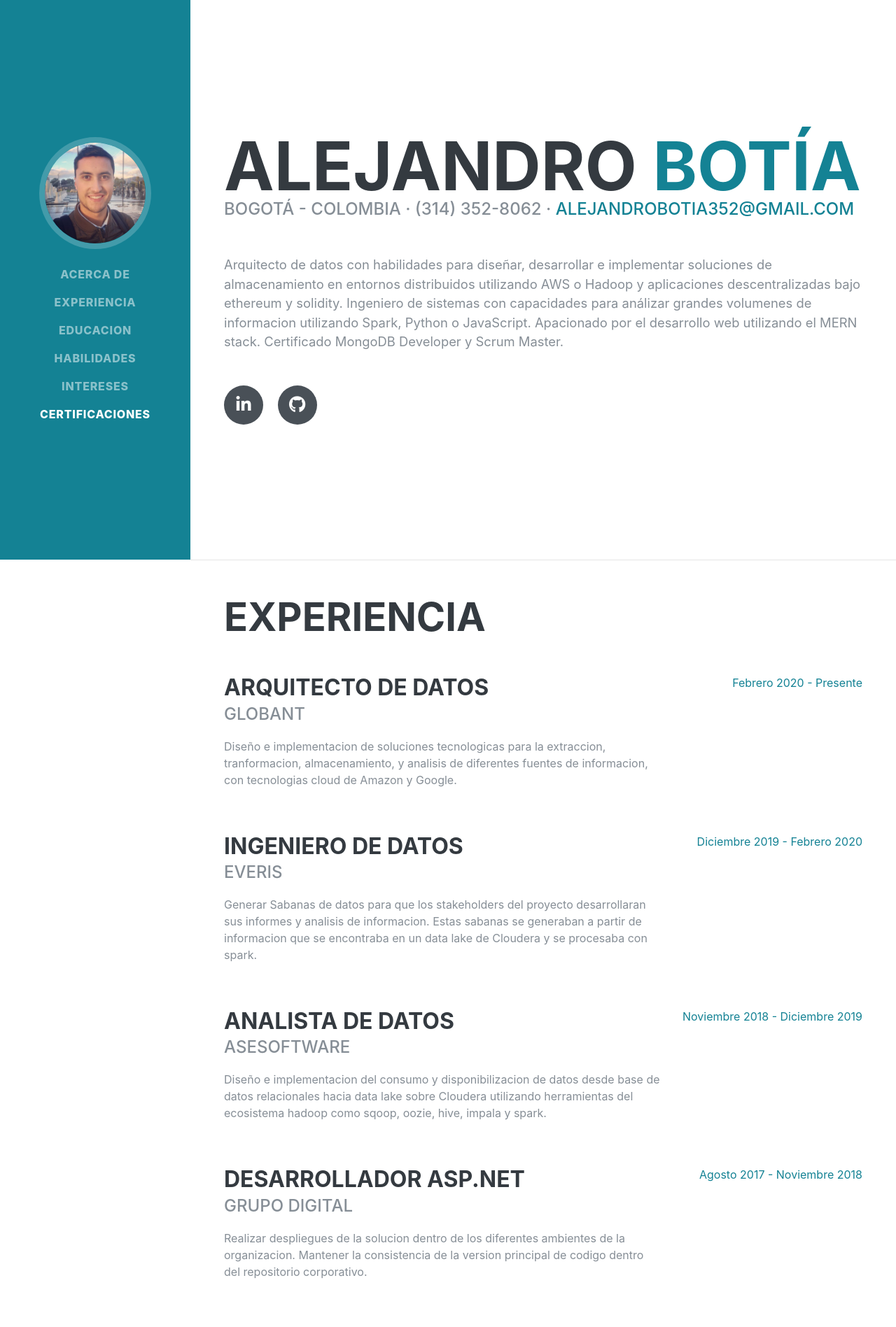
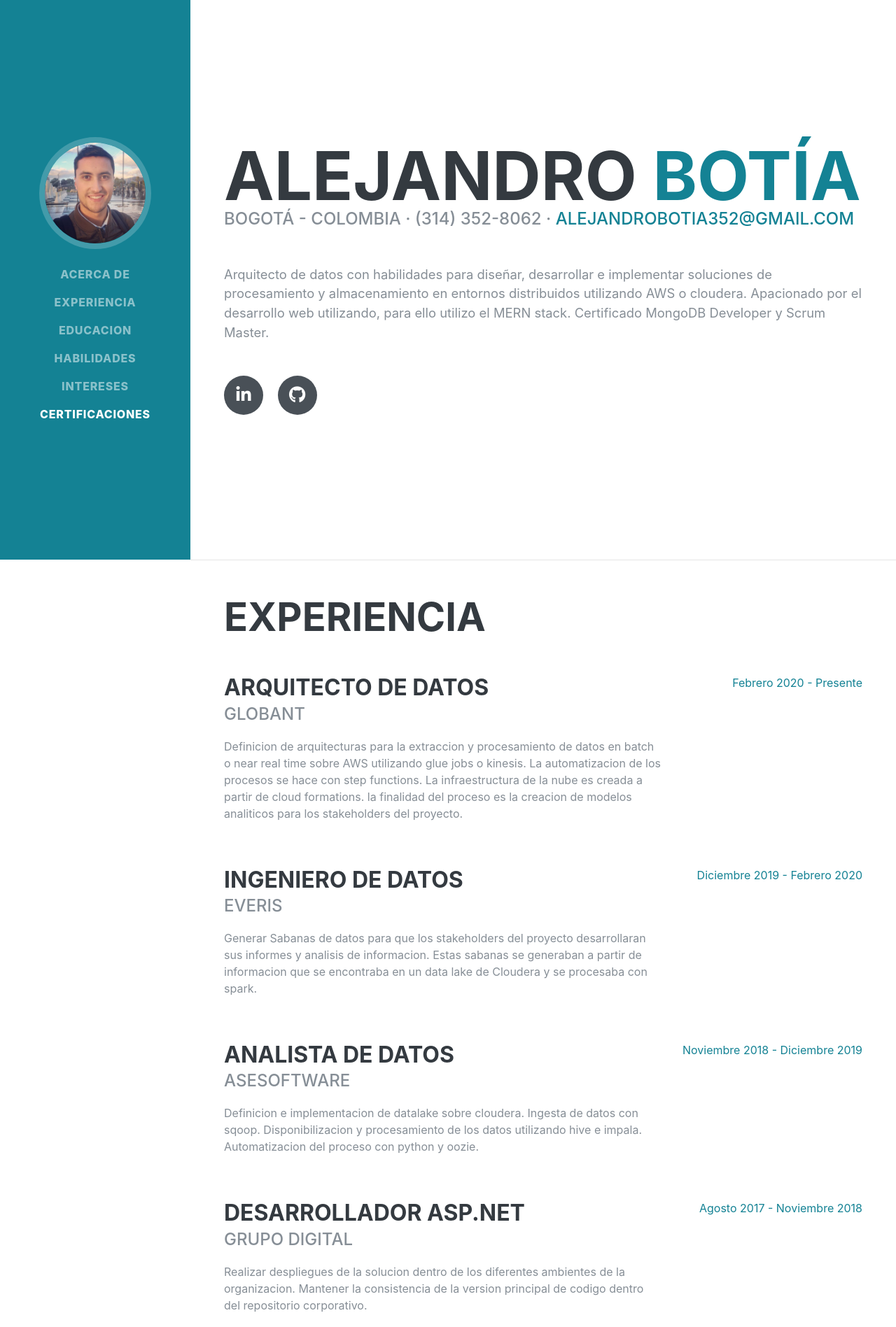
Before and after one commit to alebotia/personal_page, a plain HTML site: page index.html in a window 1280 px wide. Shown: the top 1897 px of the page at 70% size. Drawn offline with Linux system fonts and the light colour scheme; a web font is replaced by a local one.

Commit message:
add info from jobs

```diff
--- a/index.html
+++ b/index.html
@@ -71,7 +71,7 @@
         <div class="subheading mb-5">Bogotá - Colombia · (314) 352-8062 ·
           <a href="mailto:alejandrobotia352@gmail.com">alejandrobotia352@gmail.com</a>
         </div>
-        <p class="lead mb-5">Arquitecto de datos con habilidades para diseñar, desarrollar e implementar soluciones de almacenamiento en entornos distribuidos utilizando AWS o Hadoop y aplicaciones descentralizadas bajo ethereum y solidity. Ingeniero de sistemas con capacidades para análizar grandes volumenes de informacion utilizando Spark, Python o JavaScript. Apacionado por el desarrollo web utilizando el MERN stack. Certificado MongoDB Developer y Scrum Master. </p>
+        <p class="lead mb-5">Arquitecto de datos con habilidades para diseñar, desarrollar e implementar soluciones de procesamiento y almacenamiento en entornos distribuidos utilizando AWS o cloudera. Apacionado por el desarrollo web utilizando, para ello utilizo el MERN stack. Certificado MongoDB Developer y Scrum Master. </p>
         <div class="social-icons">
           <a target="_blank" href="https://www.linkedin.com/in/omar-alejandro-botia-navas-67a47b170/">
             <i class="fab fa-linkedin-in"></i>
@@ -98,7 +98,7 @@
           <div class="resume-content">
             <h3 class="mb-0">Arquitecto de datos</h3>
             <div class="subheading mb-3">Globant</div>
-            <p>Diseño e implementacion de soluciones tecnologicas para la extraccion, tranformacion, almacenamiento, y analisis de diferentes fuentes de informacion, con tecnologias cloud de Amazon y Google.</p>
+            <p>Definicion de arquitecturas para la extraccion y procesamiento de datos en batch o near real time sobre AWS utilizando glue jobs o kinesis. La automatizacion de los procesos se hace con step functions. La infraestructura de la nube es creada a partir de cloud formations. la finalidad del proceso es la creacion de modelos analiticos para los stakeholders del proyecto.</p>
           </div>
           <div class="resume-date text-md-right">
             <span class="text-primary">Febrero 2020 - Presente</span>
@@ -120,7 +120,7 @@
           <div class="resume-content">
             <h3 class="mb-0">Analista de datos</h3>
             <div class="subheading mb-3">Asesoftware</div>
-            <p>Diseño e implementacion del consumo y disponibilizacion de datos desde base de datos relacionales hacia data lake sobre Cloudera utilizando herramientas del ecosistema hadoop como sqoop, oozie, hive, impala y spark.</p>
+            <p>Definicion e implementacion de datalake sobre cloudera. Ingesta de datos con sqoop. Disponibilizacion y procesamiento de los datos utilizando hive e impala. Automatizacion del proceso con python y oozie.</p>
           </div>
           <div class="resume-date text-md-right">
             <span class="text-primary">Noviembre 2018 - Diciembre 2019</span>
@@ -212,18 +212,22 @@
           <li class="list-inline-item">
             <i class="fab fa-node-js"></i>
           </li>
+          <!--
           <li class="list-inline-item">
             <i class="fab fa-npm"></i>
           </li>
+          -->
           <li class="list-inline-item">
             <i class="icon-reactjs"></i>
           </li>
+          <!--
           <li class="list-inline-item">
             <i class="fab fa-ethereum"></i>
           </li>
           <li class="list-inline-item">
             <i class="icon-centos"></i>
           </li>
+          -->
           <li class="list-inline-item">
             <i class="icon-git"></i>
           </li>
@@ -252,8 +256,8 @@
     <section class="resume-section p-3 p-lg-5 d-flex align-items-center" id="interests">
       <div class="w-100">
         <h2 class="mb-5">Gustos e Intereses</h2>
-        <p>Soy un apasionado a los deportes, en especial al tenis de campo y al futbol, soy hincha de Patriotas Boyaca y de Boca Juniors de Argentina, en mis tiempos libres practico estos dos deportes. Me agrada hacer reuniones con mis amigos al rededor de una buena comida o un partido de futbol, tambien solemos ir al estadio a ver al equipo del que es hincha mi mejor amigo.</p>
-        <p class="mb-0">Me agrada leer de sobre diversos temas y jugar eFootball Pro Evolution Soccer 2020, ademas de estar constantemente inmerso en diversos cursos o talleres para adquirir nuevos conocimientos y habilidades.</p>
+        <p>Soy un apasionado a los deportes, en especial al tenis de campo y al futbol, soy hincha de Patriotas Boyaca y de Boca Juniors de Argentina, en mis tiempos libres practico estos dos deportes. Me agrada hacer reuniones con mis amigos al rededor de una buena comida o un partido de futbol, en mi estadia en Bogotá solemos ir al estadio a ver al equipo del que es hincha mi mejor amigo.</p>
+        <p class="mb-0">Me agrada leer de sobre diversos temas y jugar eFootball Pro Evolution Soccer, ademas de estar constantemente inmerso en diversos cursos o talleres para adquirir nuevos conocimientos y habilidades.</p>
       </div>
     </section>
 
```
